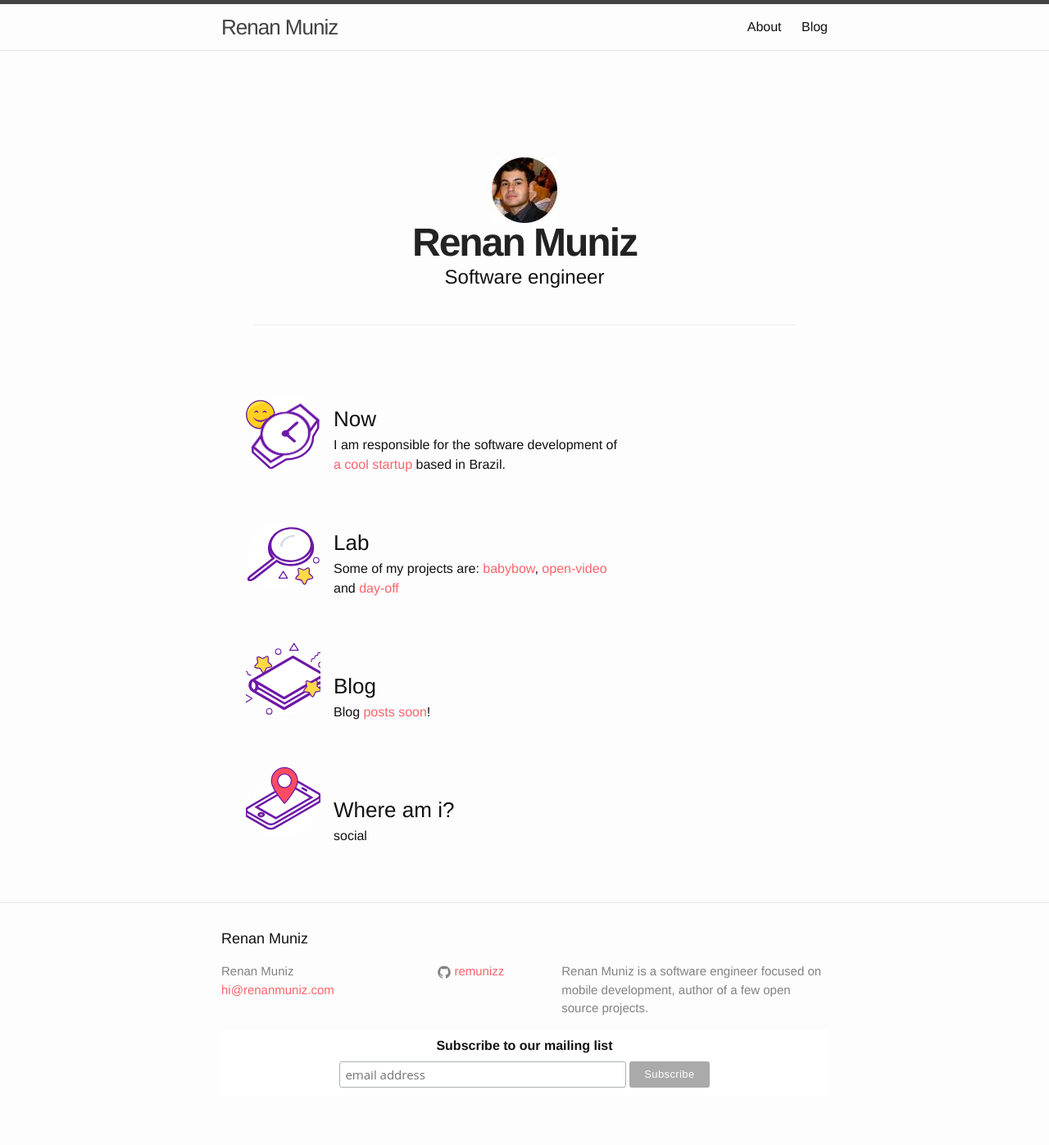
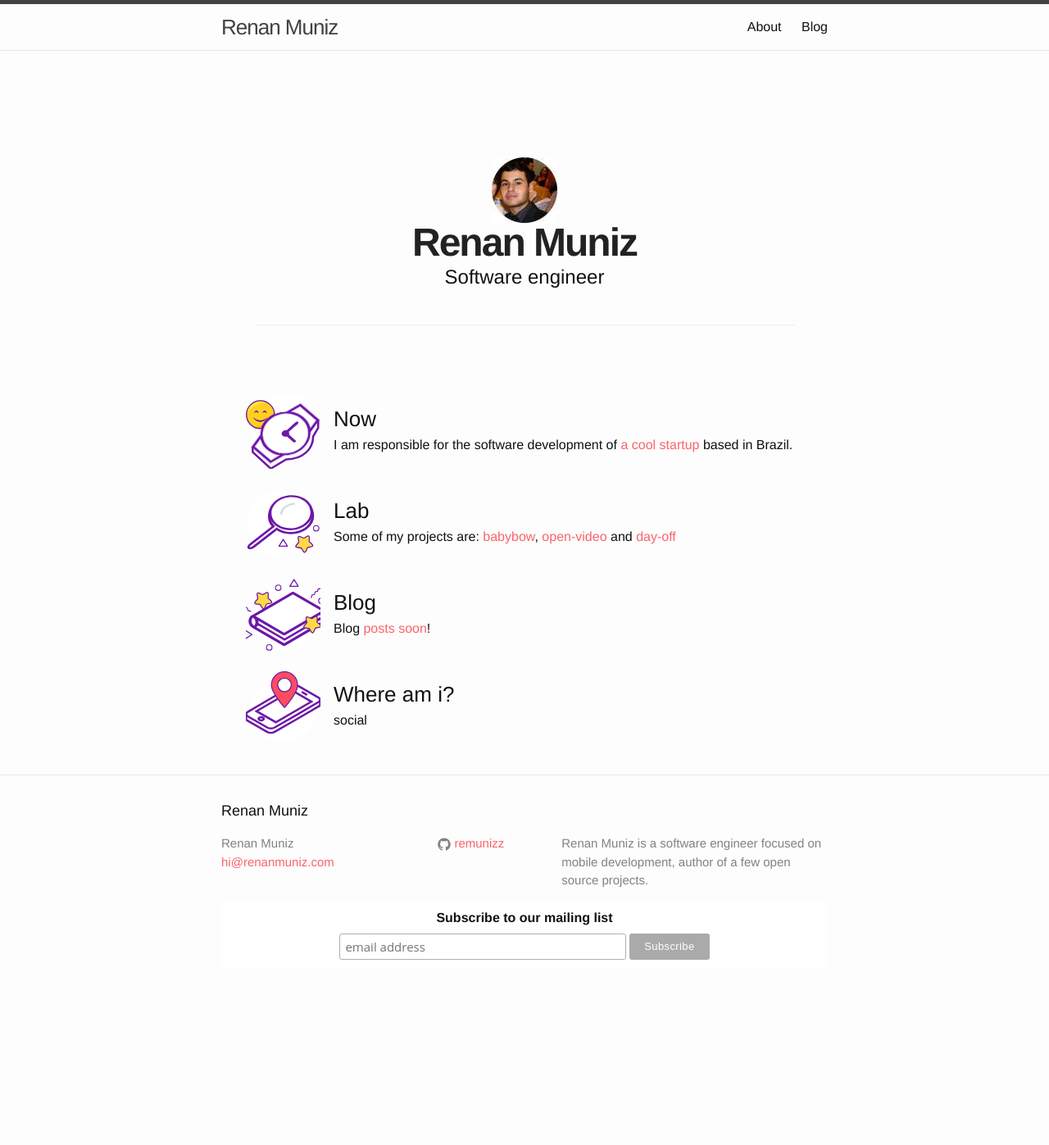
Before and after one commit to remunizz/remunizz.github.io, a Jekyll site: the page built from index.html, in a window 1280 px wide. Shown: the whole page at 82% size. Built offline with Jekyll 4.4.1, drawn with Linux system fonts in a browser that asks for light colours; after the commit the page ends 1241 px from its top, so only the background shows below that.

Commit message:
Remove menu paragraphs

```diff
--- a/_sass/_layout.scss
+++ b/_sass/_layout.scss
@@ -303,4 +303,13 @@ li {
 
 .list-detail {
     padding: 25px 0 39px;
+    position: absolute;
 }
+
+.list-header{
+  display: inline-block;
+}
+
+._title-block{
+  display: block!important;
+}
--- a/index.html
+++ b/index.html
@@ -5,24 +5,24 @@ list:
    title: Now
    image: /assets/now-badge.svg
    description: >
-                   <p>I am responsible for the software development of</p>
-                   <p><a href="https://www.printastico.com.br/">a cool startup</a> based in Brazil.</p>
+                   I am responsible for the software development of
+                   <a href="https://www.printastico.com.br/">a cool startup</a> based in Brazil.
  lab:
    title: Lab
    image: /assets/lab-badge.svg
    description: >
-                   <p>Some of my projects are: <a href="http://babybow.com.br">babybow</a>, <a href="https://github.com/remunizz/open-video">open-video</a></p>
-                   <p>and <a href="https://github.com/remunizz/day-off">day-off</a></p>
+                   Some of my projects are: <a href="http://babybow.com.br">babybow</a>, <a href="https://github.com/remunizz/open-video">open-video</a>
+                   and <a href="https://github.com/remunizz/day-off">day-off</a>
  blog:
    title: Blog
    image: /assets/blog-badge.svg
    description: >
-                   <p>Blog <a href="/blog">posts soon</a>!</p>
+                   Blog <a href="/blog">posts soon</a>!
  where:
    title: Where am i?
    image: /assets/where-am-i-badge.svg
    description: >
-                   <p>social</p>
+                   social
 ---
 <div id="wrapper" class="home">
 	<div class="home-container">
```
